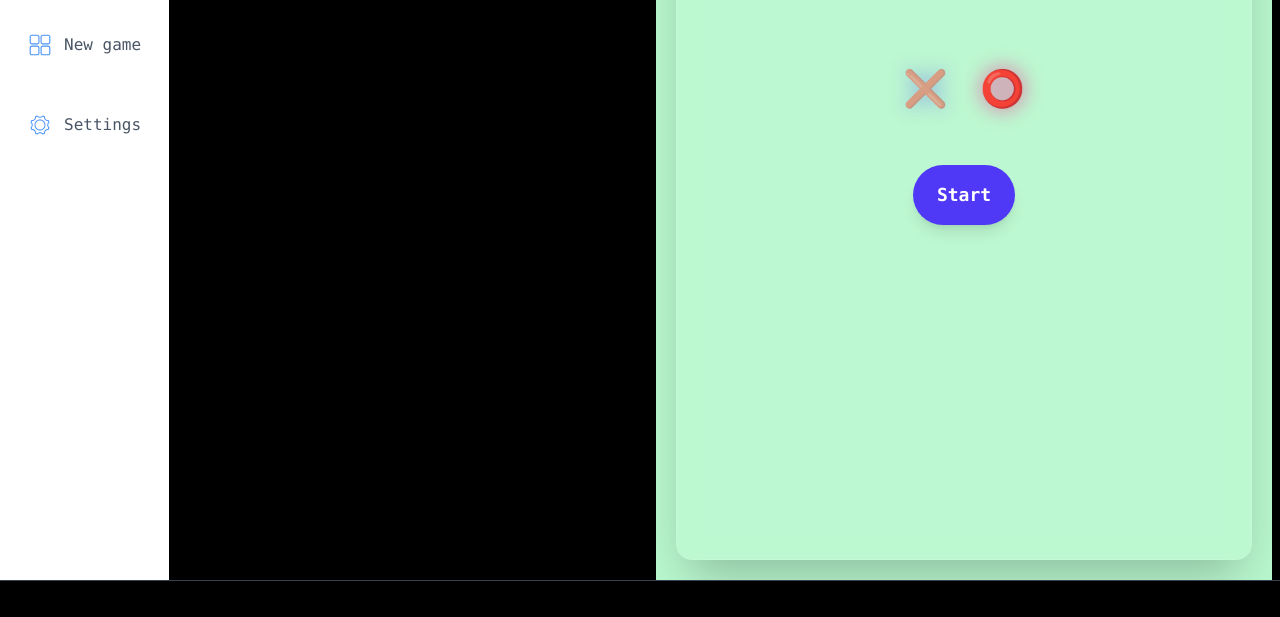
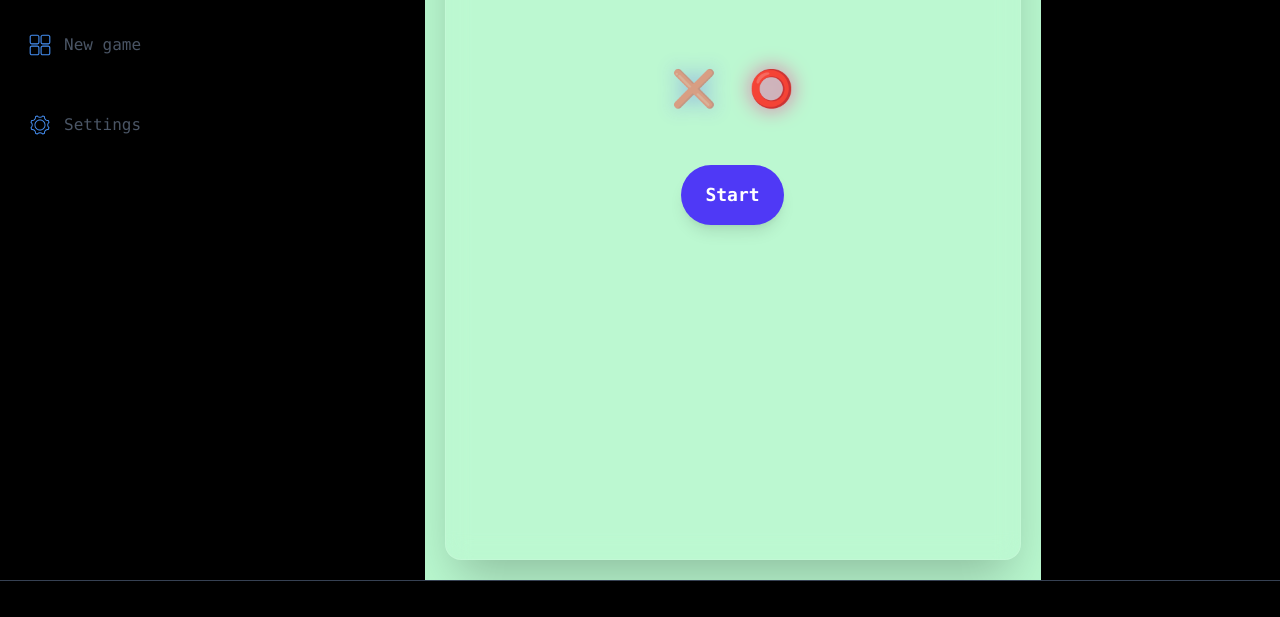
Before and after one commit to Mikeprogrammer973/tic-tac-toe, a plain HTML site: page index.html in a window 1280 px wide. Shown: the part 280-897 px from the top of the page. Drawn offline with nearby package versions, Linux system fonts and the light colour scheme.

Commit message:
Update index.html

```diff
--- a/index.html
+++ b/index.html
@@ -19,9 +19,9 @@
     </header>
 
     <!-- PAGE BODY -->
-    <main class="min-h-screen z-40 grid grid-cols-2 gap-4 justify-items-start">
+    <main class="min-h-screen z-40 grid grid-cols-[auto_1fr] gap-4">
         <!-- MENU -->
-        <aside x-data="{mno_open : true}" class="min-h-screen max-w-[200px] bg-white p-5" id="menu-container">
+        <aside x-data="{mno_open : true}" class="min-h-screen w-fit max-w-[200px] p-5" id="menu-container">
             <div class="mb-10 border-b-1 border-gray-300 py-2 flex justify-left">
                 <svg @click="mno_open = !mno_open" class="svg-icon cursor-pointer" viewBox="0 0 20 20">
                     <path x-show="!mno_open" fill="none" d="M3.936,7.979c-1.116,0-2.021,0.905-2.021,2.021s0.905,2.021,2.021,2.021S5.957,11.116,5.957,10
```
